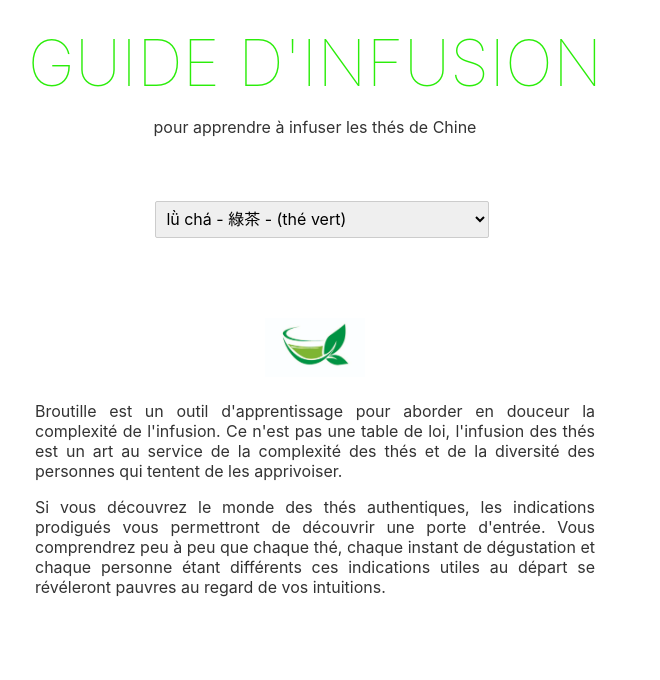
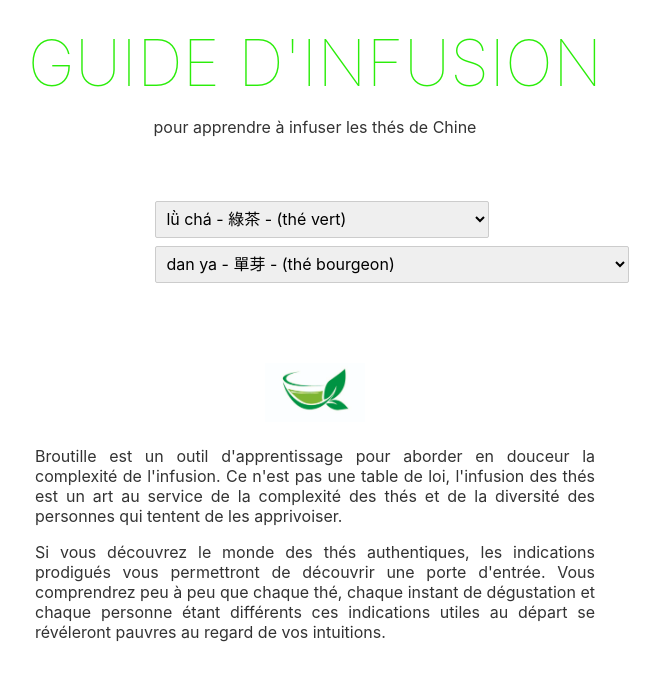
Before and after one commit to brutdethe/theoteque, a Svelte app: page / in a window 1280 px wide. Shown: the top 680 px of the page, without its empty margins (325-985 px from the left). Built offline with nearby package versions, Linux system fonts and the light colour scheme.

Commit message:
affiche le menu pour les critères

```diff
--- a/src/App.svelte
+++ b/src/App.svelte
@@ -62,6 +62,7 @@
 <script>
     import AutoComplete from 'simple-svelte-autocomplete'
     import SelectType from './SelectType.svelte'
+    import SelectCriteria from './SelectCriteria.svelte'
     import tea from './teaData.js'
 
     const typeList = tea.typeList
@@ -96,6 +97,7 @@
     <p>pour apprendre à infuser les thés de Chine</p>
     <div class="tea-search">
         <SelectType {typeList} />
+        <SelectCriteria />
         {#if selectedType}
             <AutoComplete
                 items="{brewList}"
--- /dev/null
+++ b/src/SelectCriteria.svelte
@@ -0,0 +1,19 @@
+<script>
+    const criterias = [
+        { cn: 'dan ya', pinyin: '單芽', fr: 'bourgeon' },
+        {
+            cn: 'yi ya yi er ye',
+            pinyin: '一芽一',
+            fr: 'bourgeon et 1, 2, ou 3 feuilles'
+        }
+    ]
+
+    const slugifyTranslation = expression =>
+        `${expression.cn} - ${expression.pinyin} - (thé ${expression.fr})`
+</script>
+
+<select name="criteria-list">
+    {#each criterias as criteria, index}
+        <option value="{index}">{slugifyTranslation(criteria)}</option>
+    {/each}
+</select>
```
